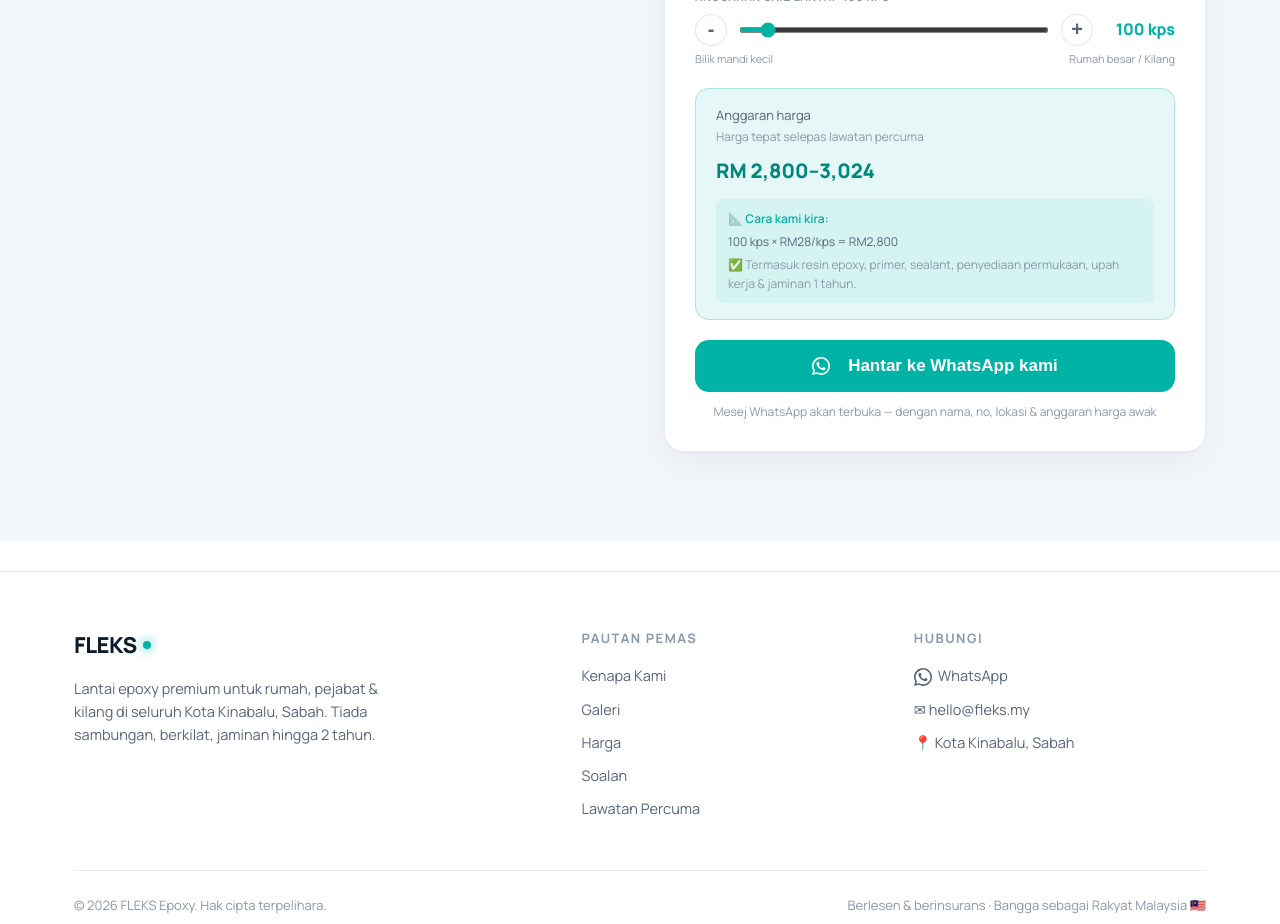
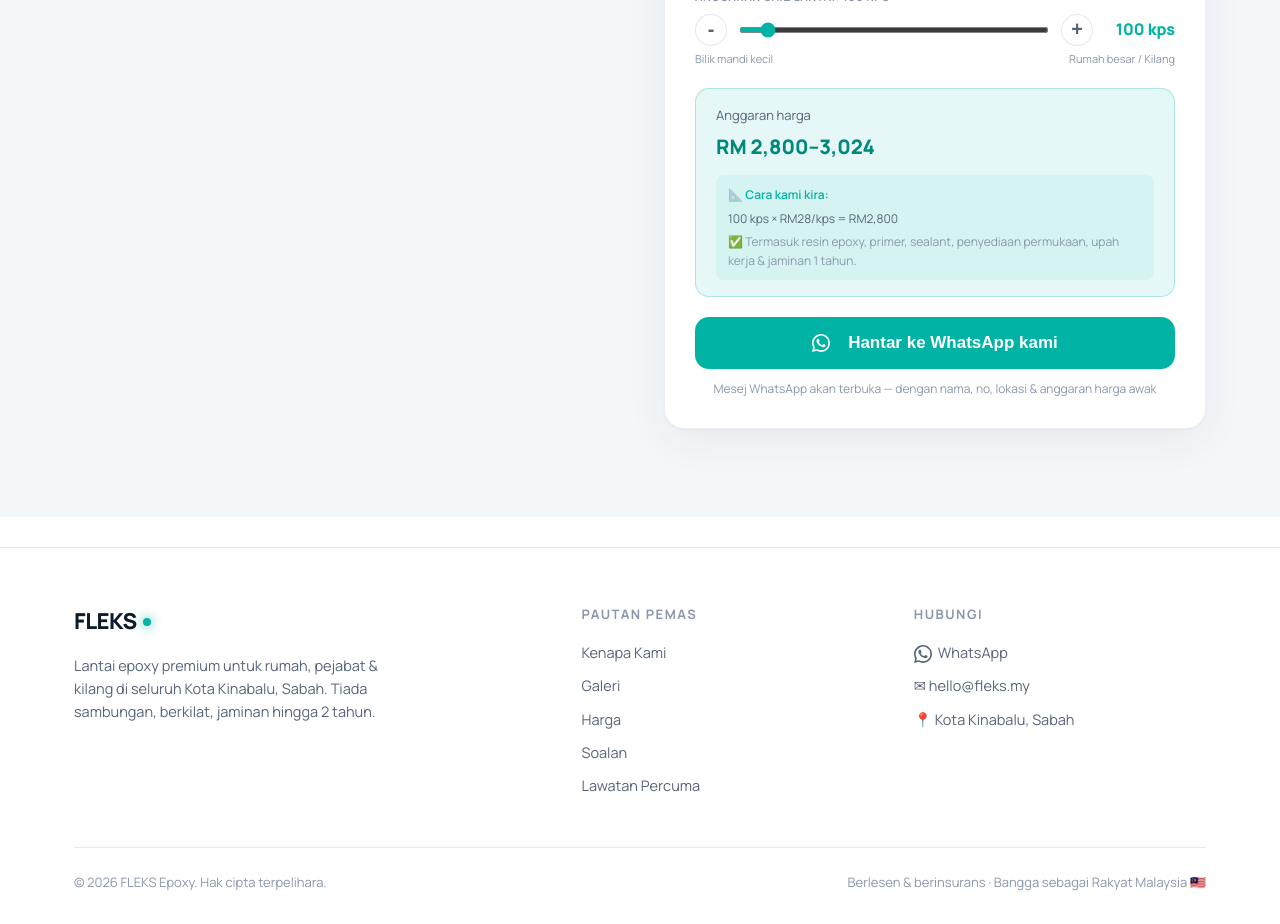
Before and after one commit to eddypoch88/fleks-epoxy-website, a Next.js app: page / in a window 1280 px wide. Shown: the part 6560-7484 px from the top of the page. Built offline with nearby package versions, Linux system fonts and the light colour scheme; some icons are missing.

Commit message:
fix: remove price description line for cleaner price card

```diff
--- a/src/components/BookingForm.jsx
+++ b/src/components/BookingForm.jsx
@@ -190,8 +190,7 @@
                 <div className="price-est" style={{ flexDirection: "column", alignItems: "stretch", gap: "12px" }}>
                   <div style={{ display: "flex", flexDirection: "column", gap: "2px" }}>
                     <div className="pe-label">{t("booking.priceLabel")}</div>
-                    <div style={{ fontSize: "12px", color: "var(--muted2)" }}>{t("booking.priceDesc")}</div>
-                    <div className="pe-range" style={{ marginTop: "6px", whiteSpace: "normal" }}>{getPriceBreakdown(sqft).range}</div>
+                    <div className="pe-range" style={{ marginTop: "4px", whiteSpace: "normal" }}>{getPriceBreakdown(sqft).range}</div>
                   </div>
                   <div style={{ background: "rgba(0,179,164,0.07)", borderRadius: "8px", padding: "10px 12px", fontSize: "12px", color: "var(--muted)", lineHeight: "1.6" }}>
                     <div style={{ fontWeight: "600", color: "var(--accent)", marginBottom: "4px" }}>{t("booking.calcTitle")}</div>
```
